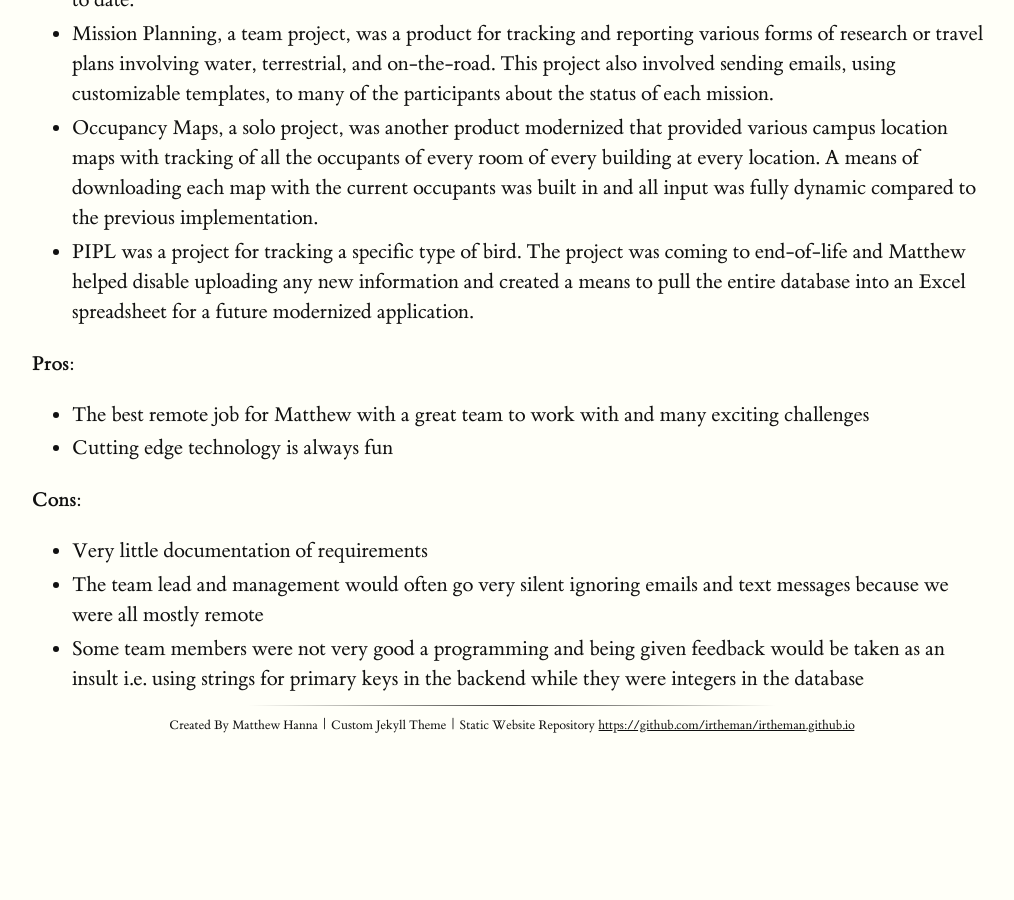
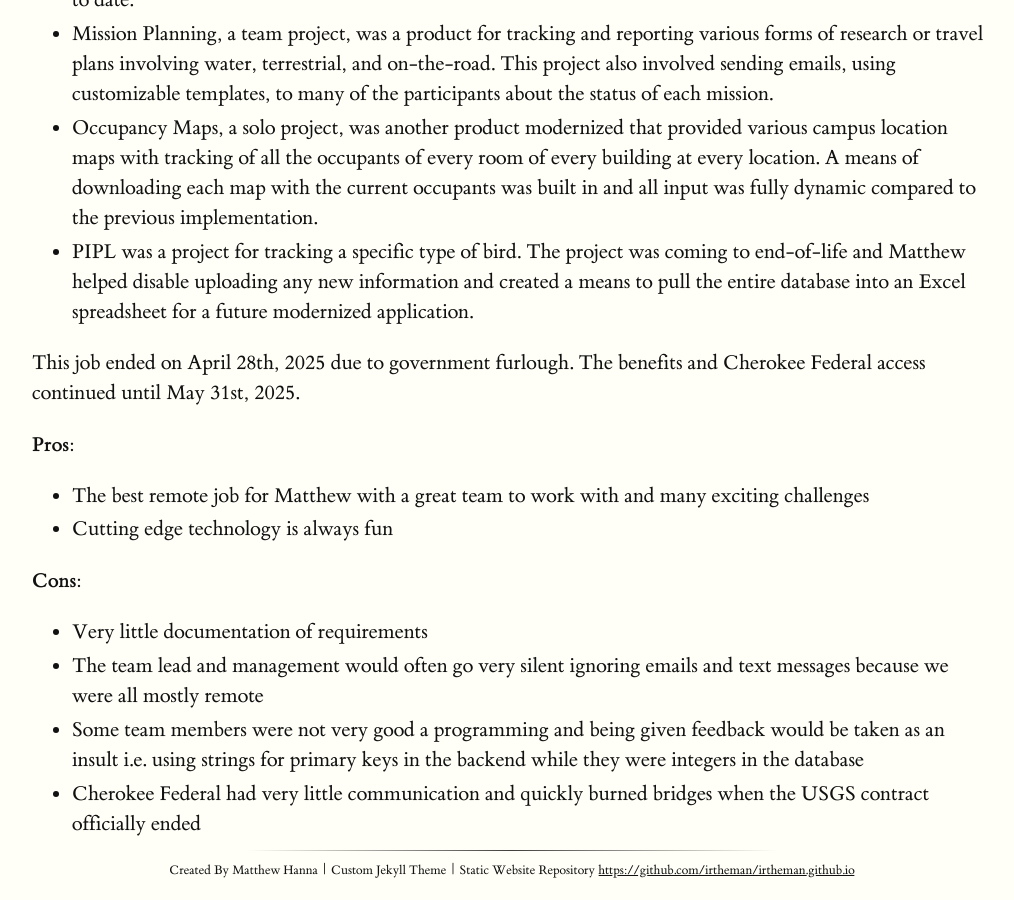
Before and after one commit to irtheman/irtheman.github.io, a Jekyll site: the page built from pages/cherokee.md, in a window 1280 px wide and 900 px high, scrolled down 717 px. Shown: the whole window, without its empty margins (208-1222 px from the left). Built offline with Jekyll 4.4.1, drawn with Linux system fonts in a browser that asks for light colours; before the commit the page ends 1472 px from its top, so only the background shows below that; some of the changed text lies outside the part shown.

Commit message:
Changed Cherokee Federal Ending Date

```diff
--- a/pages/cherokee.md
+++ b/pages/cherokee.md
@@ -4,7 +4,7 @@
 permalink: /cherokee/
 ---
 # Cherokee Federal (USGS WARC)
-## March 2023 - May 2025
+## March 2023 - April 2025
 <hr class="hr-plain">
 
 Cherokee Federal is a trusted team of government contracting professionals who can rapidly build innovative solutions. They work around the globe to help solve issues in national security and intelligence, information technology, health solutions, DoD logistics and human services. Their businesses serve the Cherokee Nation tribe, where 100% of their profits support building a brighter future for tribal citizens. As one with a Blackfoot (Niitsitapi) ancestry, Matthew has always been interested in working with any tribe.
@@ -18,6 +18,8 @@
 - Occupancy Maps, a solo project, was another product modernized that provided various campus location maps with tracking of all the occupants of every room of every building at every location. A means of downloading each map with the current occupants was built in and all input was fully dynamic compared to the previous implementation.
 - PIPL was a project for tracking a specific type of bird. The project was coming to end-of-life and Matthew helped disable uploading any new information and created a means to pull the entire database into an Excel spreadsheet for a future modernized application.
 
+This job ended on April 28th, 2025 due to government furlough. The benefits and Cherokee Federal access continued until May 31st, 2025.
+
 **Pros:**
 * The best remote job for Matthew with a great team to work with and many exciting challenges
 * Cutting edge technology is always fun
@@ -26,3 +28,4 @@
 * Very little documentation of requirements
 * The team lead and management would often go very silent ignoring emails and text messages because we were all mostly remote
 * Some team members were not very good a programming and being given feedback would be taken as an insult i.e. using strings for primary keys in the backend while they were integers in the database
+* Cherokee Federal had very little communication and quickly burned bridges when the USGS contract officially ended
```
Also changed, not shown: _posts/2019-04-28-Cherokee.md (+1 -1 lines), 3 other files.
